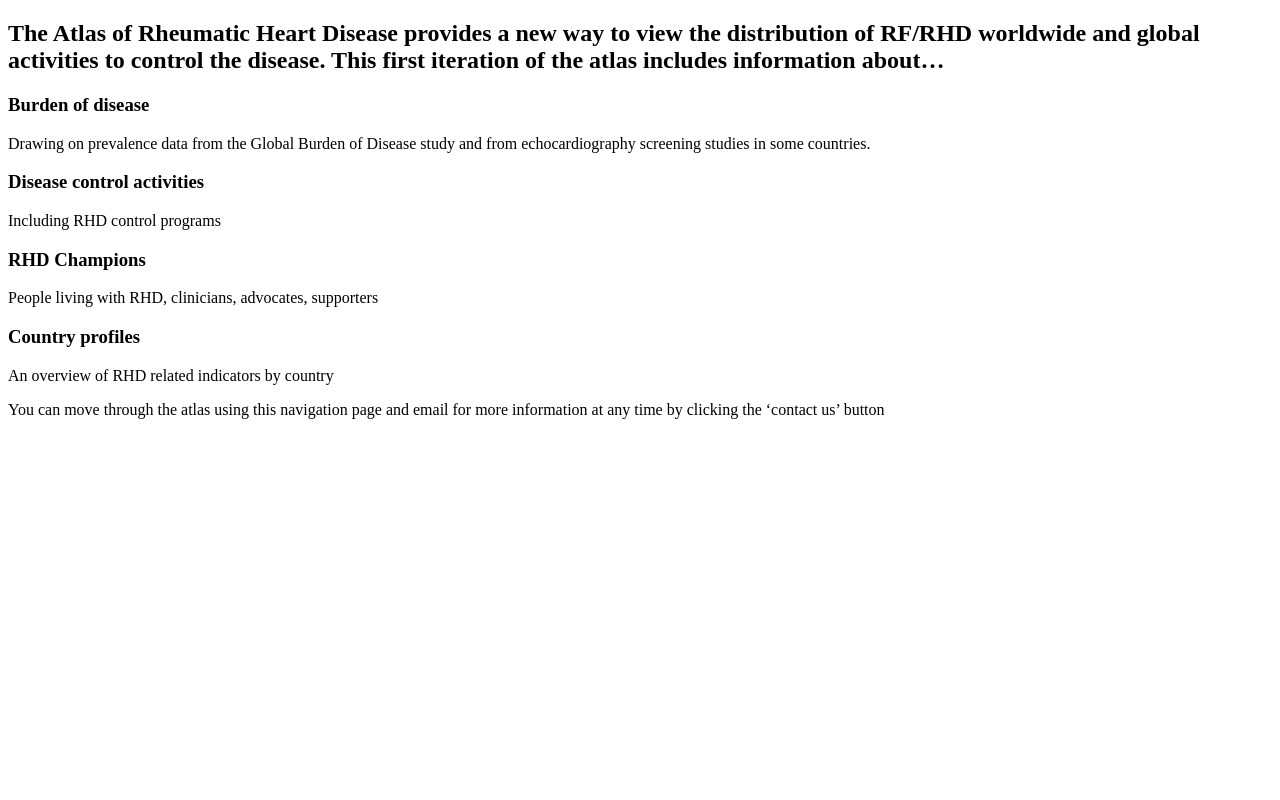
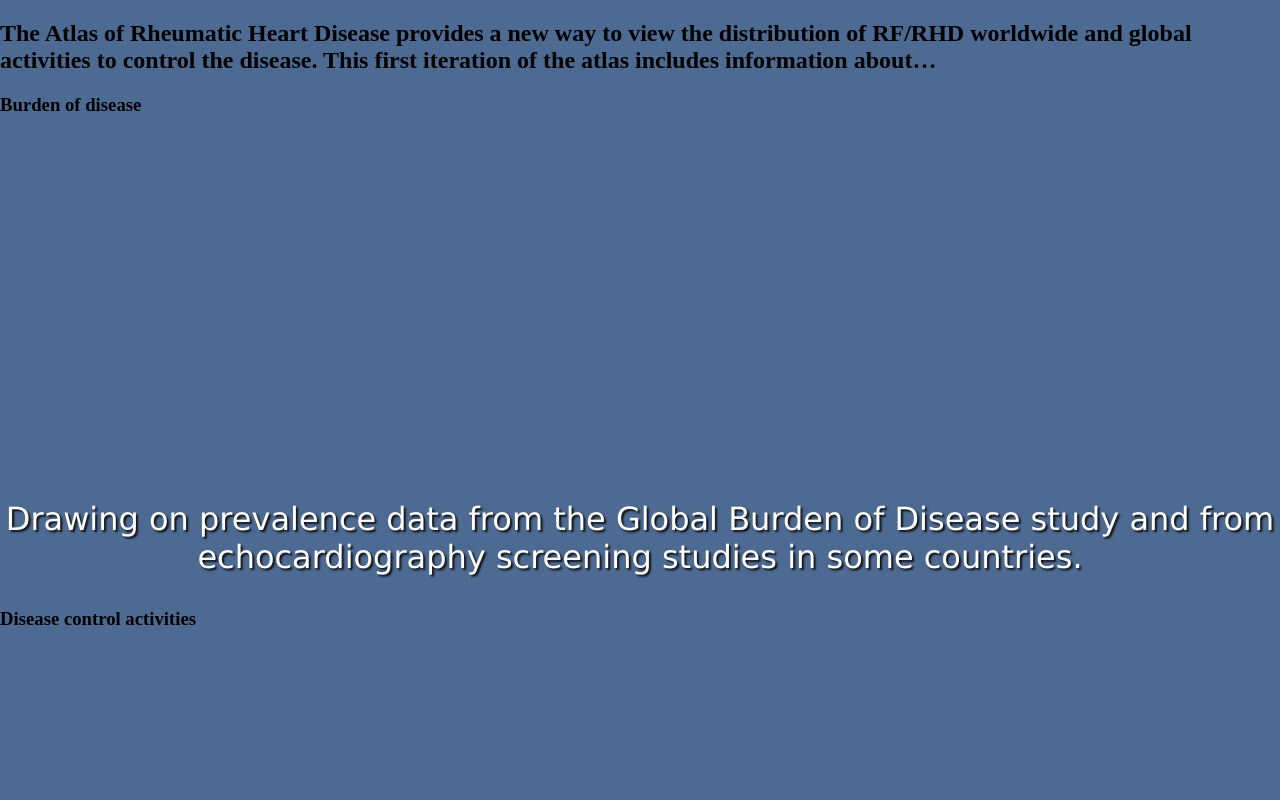
Before and after one commit to rhdatlas/main_page, a plain HTML site: page index.html in a window 1280 px wide. Shown: the top 800 px of the page. Drawn offline with Linux system fonts and the light colour scheme.

Commit message:
Update index.html

```diff
--- a/index.html
+++ b/index.html
@@ -2,15 +2,45 @@
 <html>
 
     <head>
-        <title>Blank Page</title>
+        <title>Under Development</title>
         <meta name="viewport" content="width=device-width, initial-scale=1.0">
         <style>
-            body{
-                max-width:100%;
+            html, body {
+                height: 100%;
+                margin: 0;
+                padding: 0;
+                background: #4D6A92;
+            }
+            #page {
+                min-height: 100%;
+            }
+            #main {
+                overflow: auto;
+                padding-bottom: 200px;
+            }
+            #footer {
+                background: #004E7C;
+                clear: both;
+                height: 200px;
+                margin-top: -200px;
+                padding-top: 0;
+                position: relative;
+                width: 100%;
+            }
+            p {
+                text-align: center;
+                margin-top:30%;
+                color: white;
+                font-size: 2em;
+                text-shadow: 2px 2px 2px #111;
+                font-family: Verdana;
+
             }
         </style>
     </head>
     <body>
+       <div id="page">
+          <div id="main">
             <h2>The Atlas of Rheumatic Heart Disease provides a new way to view the distribution of RF/RHD worldwide and global activities to control the disease. This first iteration of the atlas includes information about… </h2>
 
             <h3>Burden of disease</h3>
@@ -27,6 +57,10 @@
 
             <p>You can move through the atlas using this navigation page and email for more information at any time by clicking the ‘contact us’ button
             </p>
+          </div>
+        </div>
+
+        <div id="footer"></div>
 
     </body>
 </html>
```
Lines whose indentation alone changed are shown as unchanged.
